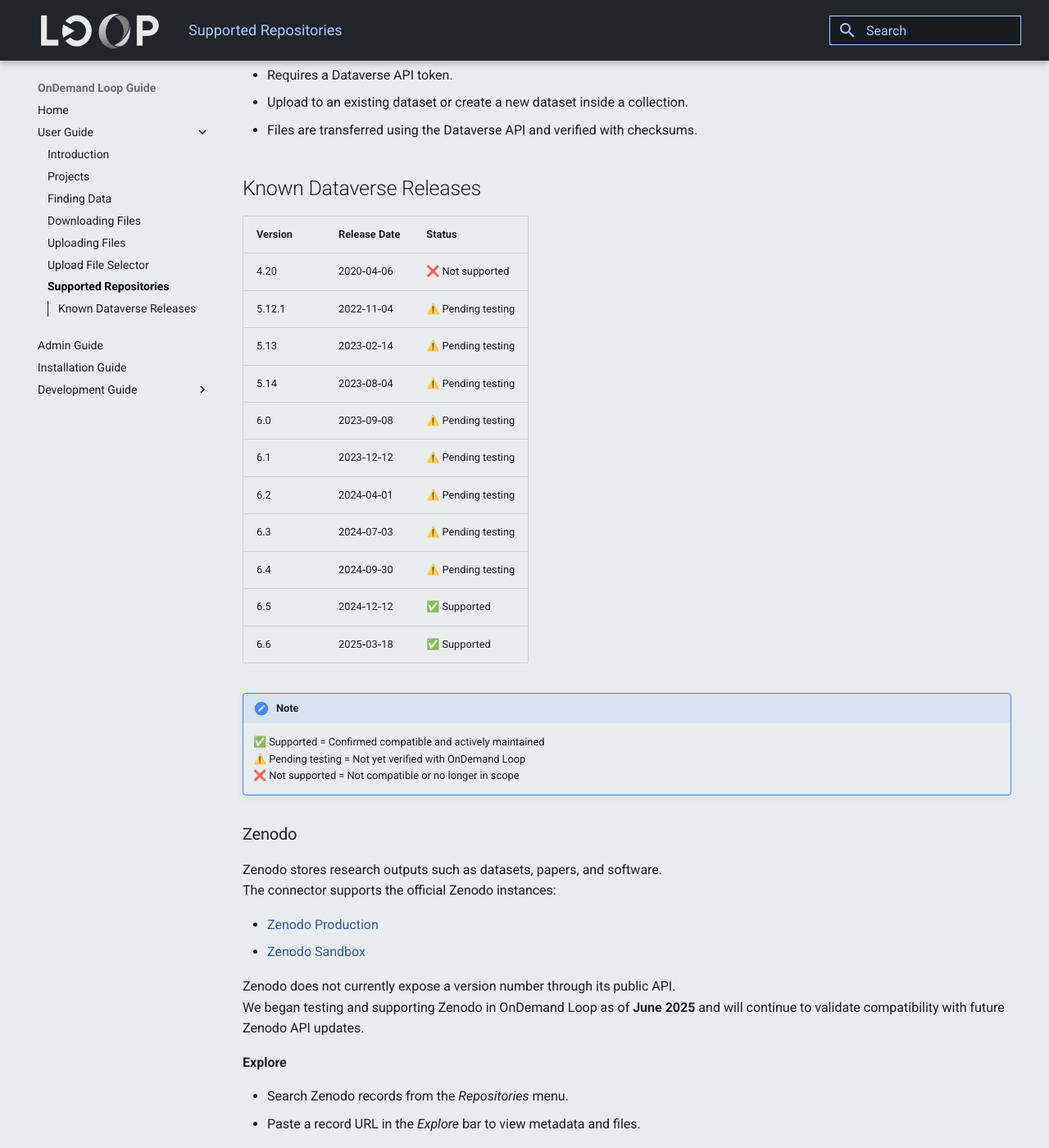
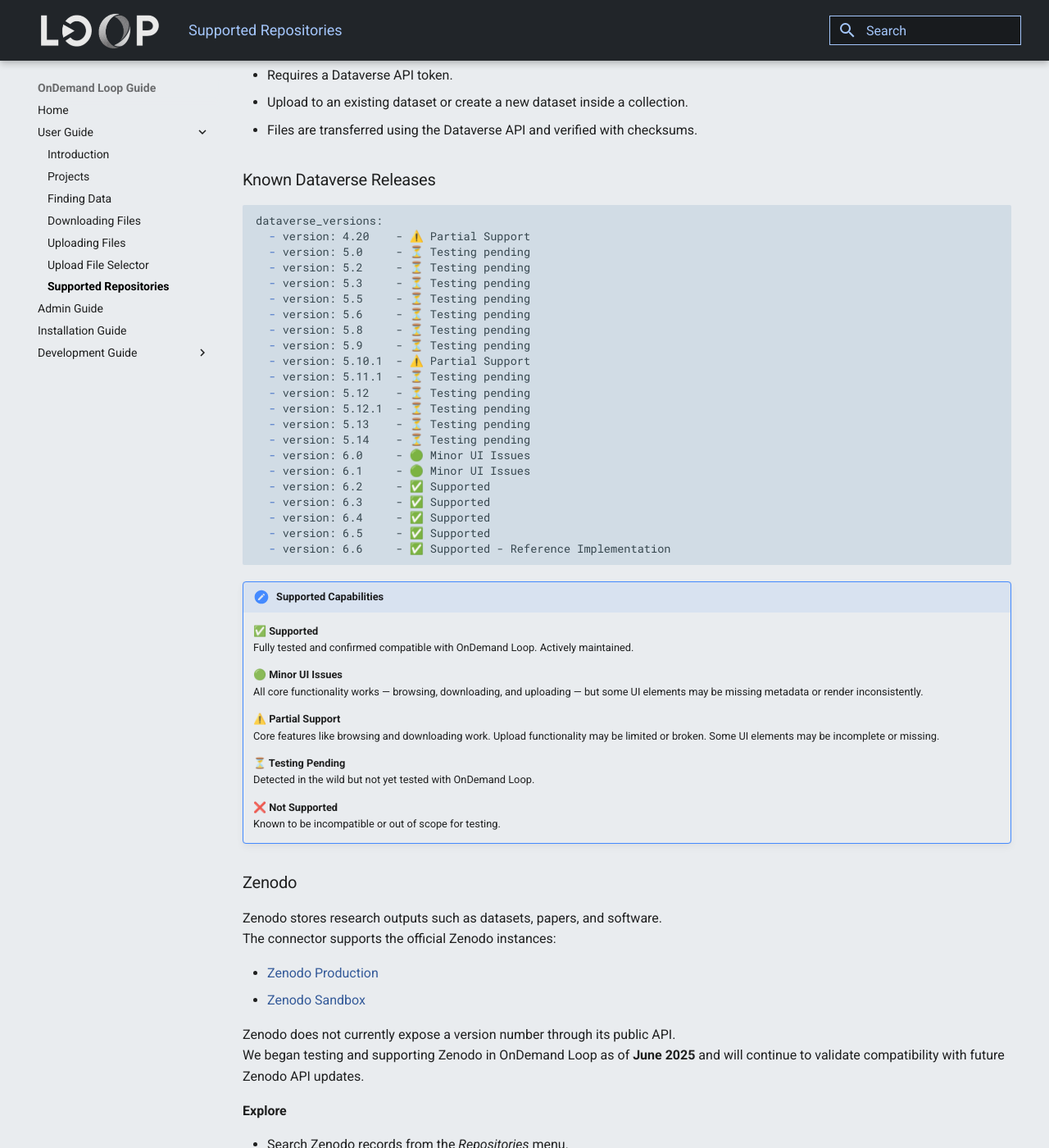
Before and after one commit to theam/aday-ondemand-loop, an MkDocs documentation site: the page built from docs/guide/content/user_guide/supported_repositories.md, in a window 1280 px wide and 1400 px high, scrolled down 870 px. Shown: the whole window at 82% size. Built offline with MkDocs 1.6.1 and Material for MkDocs 9.7.7, drawn with Linux system fonts in a browser that asks for light colours.

Commit message:
fix: Updated references to supported versions of Dataverse

````diff
--- a/docs/guide/content/user_guide/supported_repositories.md
+++ b/docs/guide/content/user_guide/supported_repositories.md
@@ -36,27 +36,53 @@ You can find a list of known public Dataverse instances on the <a href="https://
 - Upload to an existing dataset or create a new dataset inside a collection.
 - Files are transferred using the Dataverse API and verified with checksums.
 
-## Known Dataverse Releases
+### Known Dataverse Releases
 
-| Version | Release Date   | Status              |
-|---------|----------------|---------------------|
-| 4.20    | 2020‑04‑06     | ❌ Not supported     |
-| 5.12.1  | 2022‑11‑04     | ⚠️ Pending testing   |
-| 5.13    | 2023‑02‑14     | ⚠️ Pending testing   |
-| 5.14    | 2023‑08‑04     | ⚠️ Pending testing   |
-| 6.0     | 2023‑09‑08     | ⚠️ Pending testing   |
-| 6.1     | 2023‑12‑12     | ⚠️ Pending testing   |
-| 6.2     | 2024‑04‑01     | ⚠️ Pending testing   |
-| 6.3     | 2024‑07‑03     | ⚠️ Pending testing   |
-| 6.4     | 2024‑09‑30     | ⚠️ Pending testing   |
-| 6.5     | 2024‑12‑12     | ✅ Supported         |
-| 6.6     | 2025‑03‑18     | ✅ Supported         |
+```
+dataverse_versions:
+  - version: 4.20    - ⚠️ Partial Support
+  - version: 5.0     - ⏳ Testing pending
+  - version: 5.2     - ⏳ Testing pending
+  - version: 5.3     - ⏳ Testing pending
+  - version: 5.5     - ⏳ Testing pending
+  - version: 5.6     - ⏳ Testing pending
+  - version: 5.8     - ⏳ Testing pending
+  - version: 5.9     - ⏳ Testing pending
+  - version: 5.10.1  - ⚠️ Partial Support
+  - version: 5.11.1  - ⏳ Testing pending
+  - version: 5.12    - ⏳ Testing pending
+  - version: 5.12.1  - ⏳ Testing pending
+  - version: 5.13    - ⏳ Testing pending
+  - version: 5.14    - ⏳ Testing pending
+  - version: 6.0     - 🟢 Minor UI Issues
+  - version: 6.1     - 🟢 Minor UI Issues
+  - version: 6.2     - ✅ Supported
+  - version: 6.3     - ✅ Supported
+  - version: 6.4     - ✅ Supported
+  - version: 6.5     - ✅ Supported
+  - version: 6.6     - ✅ Supported - Reference Implementation
 
-!!! note
+```
 
-    ✅ Supported = Confirmed compatible and actively maintained
-    ⚠️ Pending testing = Not yet verified with OnDemand Loop
-    ❌ Not supported = Not compatible or no longer in scope
+!!! note "Supported Capabilities"
+
+    **✅ Supported**
+    Fully tested and confirmed compatible with OnDemand Loop. Actively maintained.
+
+    **🟢 Minor UI Issues**
+    All core functionality works — browsing, downloading, and uploading —
+    but some UI elements may be missing metadata or render inconsistently.
+
+    **⚠️ Partial Support**
+    Core features like browsing and downloading work. Upload functionality may be limited or broken.
+    Some UI elements may be incomplete or missing.
+
+    **⏳ Testing Pending**
+    Detected in the wild but not yet tested with OnDemand Loop.
+
+    **❌ Not Supported**
+    Known to be incompatible or out of scope for testing.
+
 
 ### Zenodo
 Zenodo stores research outputs such as datasets, papers, and software.
````
